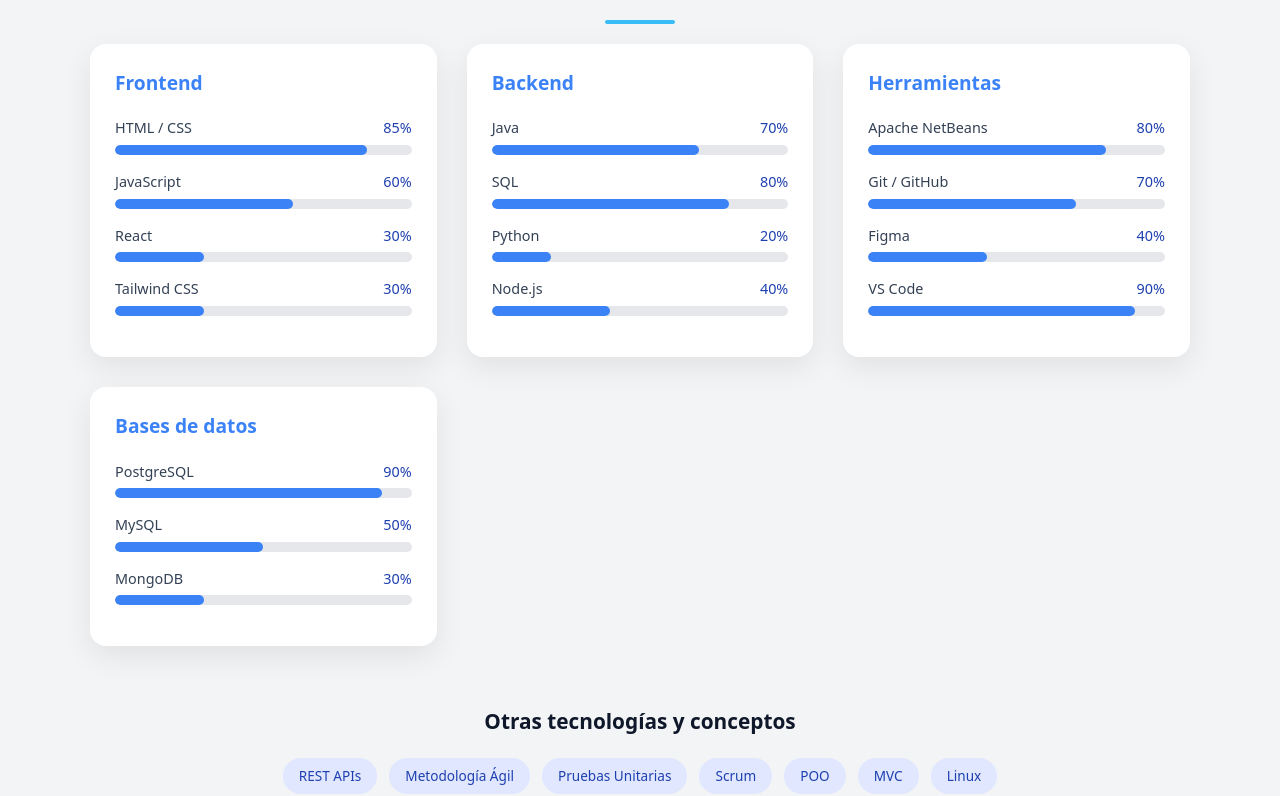
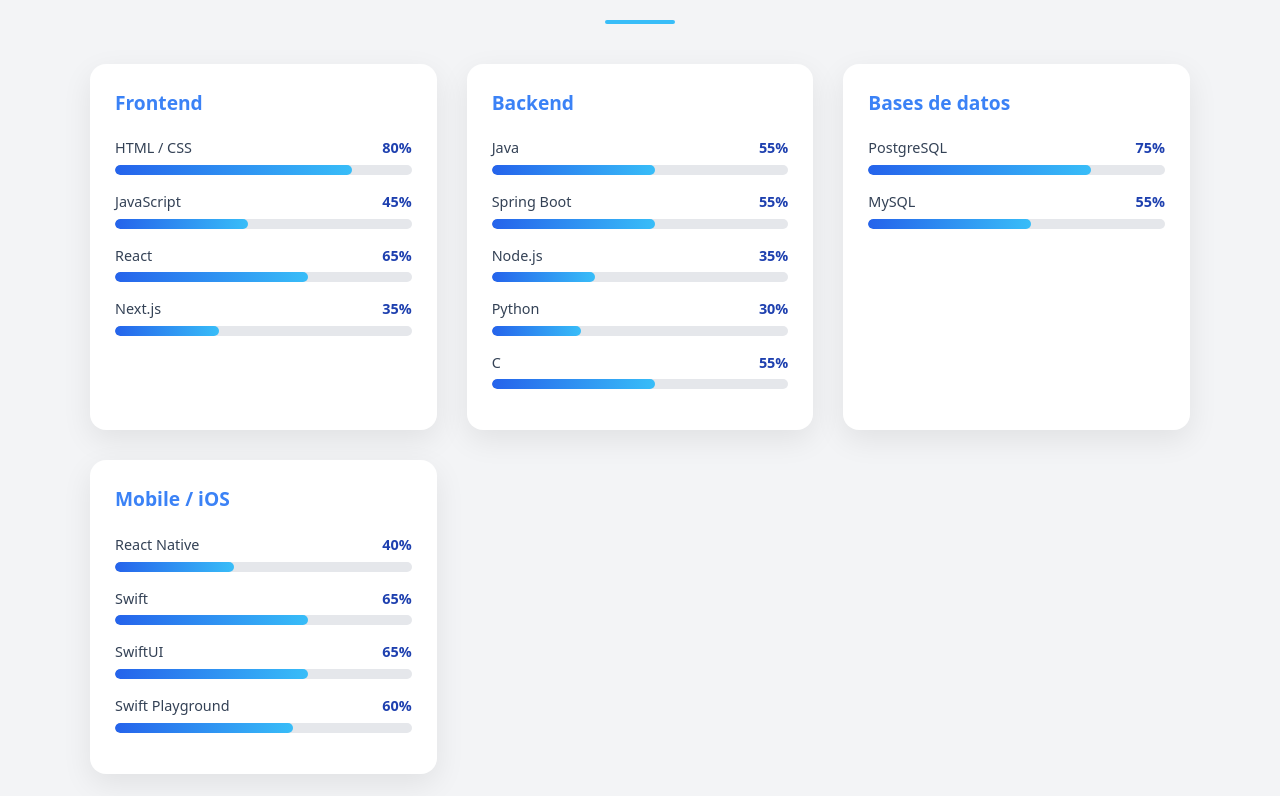
Before and after one commit to abelVee/portafolio-trabajo, a React (Vite) app: page / in a window 1280 px wide. Shown: the part 2184-2980 px from the top of the page. Built offline with nearby package versions, Linux system fonts and the light colour scheme.

Commit message:
actulizacion en capacidades,contacto y presentacion

```diff
--- a/src/component/Capacidades.css
+++ b/src/component/Capacidades.css
@@ -17,7 +17,7 @@
   color: #0f172a;
   display: inline-block;
   position: relative;
-  margin-bottom: 20px;
+  margin-bottom: 40px;
 }
 
 .linea-azul {
@@ -44,6 +44,11 @@
   border-radius: 16px;
   box-shadow: 0 10px 30px rgba(0, 0, 0, 0.08);
   text-align: left;
+  transition: transform 0.3s ease;
+}
+
+.tarjeta:hover {
+  transform: translateY(-6px);
 }
 
 .tarjeta h4 {
@@ -52,12 +57,11 @@
   margin-bottom: 20px;
 }
 
-/* Skill */
+/* Skills */
 .skill {
   margin-bottom: 16px;
 }
 
-/* Nombre + porcentaje */
 .skill-info {
   display: flex;
   justify-content: space-between;
@@ -67,11 +71,10 @@
 }
 
 .porcentaje {
-  font-weight: 500;
+  font-weight: 600;
   color: #1e40af;
 }
 
-/* Barra */
 .barra {
   width: 100%;
   height: 10px;
@@ -82,7 +85,7 @@
 
 .progreso {
   height: 100%;
-  background-color: #3b82f6;
+  background: linear-gradient(90deg, #2563eb, #38bdf8);
   border-radius: 999px;
   transition: width 0.6s ease;
 }
--- a/src/component/Capacidades.tsx
+++ b/src/component/Capacidades.tsx
@@ -1,6 +1,55 @@
 import "./Capacidades.css";
 
-const Capacidades = () => {
+type Skill = [string, number];
+
+const Capacidades: React.FC = () => {
+  const frontend: Skill[] = [
+    ["HTML / CSS", 80],
+    ["JavaScript", 45],
+    ["React", 65],
+    ["Next.js", 35],
+  ];
+
+  const backend: Skill[] = [
+    ["Java", 55],
+    ["Spring Boot", 55],
+    ["Node.js", 35],
+    ["Python", 30],
+    ["C", 55],
+  ];
+
+  const basesDatos: Skill[] = [
+    ["PostgreSQL", 75],
+    ["MySQL", 55],
+  ];
+
+  const mobile: Skill[] = [
+    ["React Native", 40],
+    ["Swift", 65],
+    ["SwiftUI", 65],
+    ["Swift Playground", 60],
+  ];
+
+  const renderSkills = (skills: Skill[]) =>
+    skills.map(([skill, percent]) => (
+      <div className="skill" key={skill}>
+        <div className="skill-info">
+          <span>{skill}</span>
+          <span className="porcentaje">{percent}%</span>
+        </div>
+        <div className="barra">
+          <div
+            className="progreso"
+            style={{ width: `${percent}%` }}
+            role="progressbar"
+            aria-valuenow={percent}
+            aria-valuemin={0}
+            aria-valuemax={100}
+          />
+        </div>
+      </div>
+    ));
+
   return (
     <section className="capacidades" id="habilidades">
       <h2 className="titulo-capacidades">Mis capacidades</h2>
@@ -11,187 +60,56 @@
       </h3>
 
       <div className="contenedor-tarjetas">
-        {/* Frontend */}
         <div className="tarjeta">
           <h4>Frontend</h4>
-
-          <div className="skill">
-            <div className="skill-info">
-              <span>HTML / CSS</span>
-              <span className="porcentaje">85%</span>
-            </div>
-            <div className="barra">
-              <div className="progreso" style={{ width: "85%" }} />
-            </div>
-          </div>
-
-          <div className="skill">
-            <div className="skill-info">
-              <span>JavaScript</span>
-              <span className="porcentaje">60%</span>
-            </div>
-            <div className="barra">
-              <div className="progreso" style={{ width: "60%" }} />
-            </div>
-          </div>
-
-          <div className="skill">
-            <div className="skill-info">
-              <span>React</span>
-              <span className="porcentaje">30%</span>
-            </div>
-            <div className="barra">
-              <div className="progreso" style={{ width: "30%" }} />
-            </div>
-          </div>
-
-          <div className="skill">
-            <div className="skill-info">
-              <span>Tailwind CSS</span>
-              <span className="porcentaje">30%</span>
-            </div>
-            <div className="barra">
-              <div className="progreso" style={{ width: "30%" }} />
-            </div>
-          </div>
+          {renderSkills(frontend)}
         </div>
 
-        {/* Backend */}
         <div className="tarjeta">
           <h4>Backend</h4>
-
-          <div className="skill">
-            <div className="skill-info">
-              <span>Java</span>
-              <span className="porcentaje">70%</span>
-            </div>
-            <div className="barra">
-              <div className="progreso" style={{ width: "70%" }} />
-            </div>
-          </div>
-
-          <div className="skill">
-            <div className="skill-info">
-              <span>SQL</span>
-              <span className="porcentaje">80%</span>
-            </div>
-            <div className="barra">
-              <div className="progreso" style={{ width: "80%" }} />
-            </div>
-          </div>
-
-          <div className="skill">
-            <div className="skill-info">
-              <span>Python</span>
-              <span className="porcentaje">20%</span>
-            </div>
-            <div className="barra">
-              <div className="progreso" style={{ width: "20%" }} />
-            </div>
-          </div>
-
-          <div className="skill">
-            <div className="skill-info">
-              <span>Node.js</span>
-              <span className="porcentaje">40%</span>
-            </div>
-            <div className="barra">
-              <div className="progreso" style={{ width: "40%" }} />
-            </div>
-          </div>
+          {renderSkills(backend)}
         </div>
 
-        {/* Herramientas */}
         <div className="tarjeta">
-          <h4>Herramientas</h4>
-
-          <div className="skill">
-            <div className="skill-info">
-              <span>Apache NetBeans</span>
-              <span className="porcentaje">80%</span>
-            </div>
-            <div className="barra">
-              <div className="progreso" style={{ width: "80%" }} />
-            </div>
-          </div>
-
-          <div className="skill">
-            <div className="skill-info">
-              <span>Git / GitHub</span>
-              <span className="porcentaje">70%</span>
-            </div>
-            <div className="barra">
-              <div className="progreso" style={{ width: "70%" }} />
-            </div>
-          </div>
-
-          <div className="skill">
-            <div className="skill-info">
-              <span>Figma</span>
-              <span className="porcentaje">40%</span>
-            </div>
-            <div className="barra">
-              <div className="progreso" style={{ width: "40%" }} />
-            </div>
-          </div>
-
-          <div className="skill">
-            <div className="skill-info">
-              <span>VS Code</span>
-              <span className="porcentaje">90%</span>
-            </div>
-            <div className="barra">
-              <div className="progreso" style={{ width: "90%" }} />
-            </div>
-          </div>
+          <h4>Bases de datos</h4>
+          {renderSkills(basesDatos)}
         </div>
 
-        {/* Bases de datos */}
         <div className="tarjeta">
-          <h4>Bases de datos</h4>
-
-          <div className="skill">
-            <div className="skill-info">
-              <span>PostgreSQL</span>
-              <span className="porcentaje">90%</span>
-            </div>
-            <div className="barra">
-              <div className="progreso" style={{ width: "90%" }} />
-            </div>
-          </div>
-
-          <div className="skill">
-            <div className="skill-info">
-              <span>MySQL</span>
-              <span className="porcentaje">50%</span>
-            </div>
-            <div className="barra">
-              <div className="progreso" style={{ width: "50%" }} />
-            </div>
-          </div>
-
-          <div className="skill">
-            <div className="skill-info">
-              <span>MongoDB</span>
-              <span className="porcentaje">30%</span>
-            </div>
-            <div className="barra">
-              <div className="progreso" style={{ width: "30%" }} />
-            </div>
-          </div>
+          <h4>Mobile / iOS</h4>
+          {renderSkills(mobile)}
         </div>
       </div>
 
-      <h3 className="subtitulo-secundario">Otras tecnologías y conceptos</h3>
+      <h3 className="subtitulo-secundario">
+        Otras tecnologías y conceptos
+      </h3>
 
       <div className="tags">
+        {/* Tecnologías */}
+        <span>Git / GitHub</span>
         <span>REST APIs</span>
-        <span>Metodología Ágil</span>
-        <span>Pruebas Unitarias</span>
+        <span>Postman</span>
+        <span>Linux</span>
+
+        {/* Metodologías */}
         <span>Scrum</span>
+        <span>Metodologías Ágiles</span>
+
+        {/* Conceptos */}
         <span>POO</span>
         <span>MVC</span>
-        <span>Linux</span>
+        <span>Pruebas Unitarias</span>
+        <span>Singleton</span>
+
+        {/* Herramientas */}
+        <span>VS Code</span>
+        <span>Xcode</span>
+        <span>Figma</span>
+        <span>Jira</span>
+        <span>ClickUp</span>
+        <span>Apache NetBeans</span>
+        <span>Dia Diagram</span>
       </div>
     </section>
   );
--- a/src/component/Contacto.tsx
+++ b/src/component/Contacto.tsx
@@ -36,7 +36,7 @@
           </div>
           <div className="info-contacto">
             <span className="titulo-info">Email</span>
-            <span className="dato">abel@email.com</span>
+            <span className="dato">camerasabel56@gmail.com</span>
           </div>
         </div>
 
@@ -46,7 +46,7 @@
           </div>
           <div className="info-contacto">
             <span className="titulo-info">Teléfono</span>
-            <span className="dato">+52 961 000 0000</span>
+            <span className="dato">+52 962 511 4933</span>
           </div>
         </div>
 
--- a/src/component/Presentacion.tsx
+++ b/src/component/Presentacion.tsx
@@ -33,7 +33,7 @@
 {/* Redes sociales */}
 <div className="redes">
   <a
-    href="https://github.com/tuusuario"
+    href="https://github.com/abelVee"
     target="_blank"
     rel="noopener noreferrer"
     aria-label="GitHub"
@@ -42,7 +42,7 @@
   </a>
 
   <a
-    href="https://linkedin.com/in/tuusuario"
+    href="https://linkedin.com/in/abel cameras"
     target="_blank"
     rel="noopener noreferrer"
     aria-label="LinkedIn"
@@ -50,11 +50,11 @@
     <FaLinkedin />
   </a>
 
-  <a href="mailto:correo@gmail.com" aria-label="Gmail">
+  <a href="mailto:camerasabel56@gmail.com" aria-label="Gmail">
     <FaEnvelope />
   </a>
 
-  <a href="tel:+521000000000" aria-label="Teléfono">
+  <a href="tel:+529625114933" aria-label="Teléfono">
     <FaPhoneAlt />
   </a>
 </div>
```
